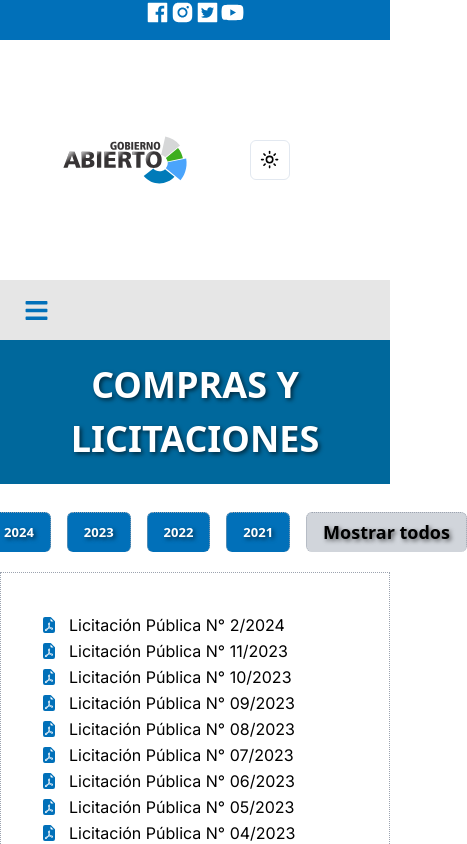
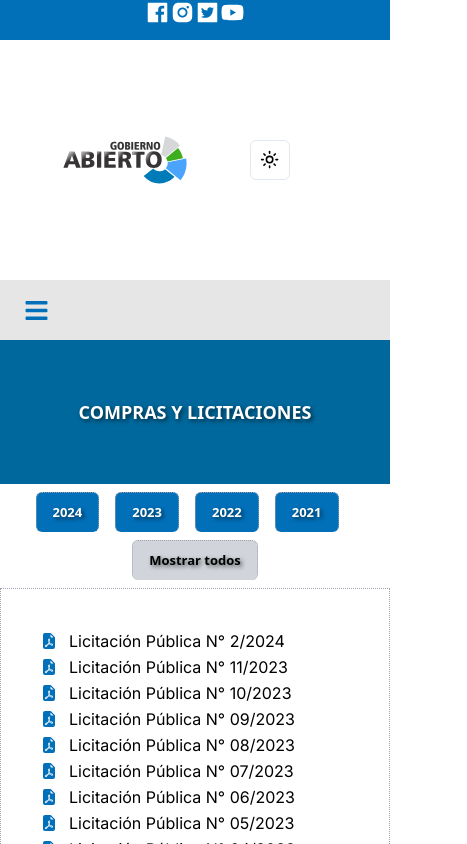
Before and after one commit to manuelcostilla/Gobierno-Abierto, a Next.js app: page /precios-y-licitaciones in a window 390 px wide. Shown: the top 844 px of the page, 467 px wide, since content can reach past the window. Built offline with nearby package versions, Linux system fonts and the light colour scheme.

Commit message:
Update BoletinOficialTexto and Organigrama components styling and layout

```diff
--- a/app/boletin-oficial/components/BoletinOficialTexto.jsx
+++ b/app/boletin-oficial/components/BoletinOficialTexto.jsx
@@ -3,7 +3,7 @@ import React from 'react'
 export const BoletinOficialTexto = () => {
   return (
     <>
-  <div className='flex h-36 w-full bg-blue-title justify-center items-center '>
+  <div className='flex h-36 w-full bg-blue-title justify-center items-center'>
     <h1 className='text-lg lg:text-3xl font-sans text-white font-bold 'style={{ textShadow: '2px 2px 4px rgba(0, 0, 0, 0.6)' }}>BOLETIN OFICIAL</h1>
   </div>
   <div className='px-4 md:px-8 xs:flex xs:justify-center'>
--- a/app/organigrama/components/Organigrama.jsx
+++ b/app/organigrama/components/Organigrama.jsx
@@ -8,7 +8,7 @@ import Image from "next/image"
 export function Organigrama () {
   return (
     <>
-    <div className="flex justify-center overflow-x-hidden">
+    <div className="flex justify-center ">
     <div className="flex flex-col mt-10 mb-10">
       <Dialog>
         <DialogTrigger asChild className="bg-blue-title text-xs lg:text-lg w-[350px] lg:w-full">
--- a/app/precios-y-licitaciones/components/Licitaciones.jsx
+++ b/app/precios-y-licitaciones/components/Licitaciones.jsx
@@ -36,38 +36,38 @@ export const AcordeonDeLicitaciones = ({ data }) => {
   return (
     <>
       <div className="flex max-w-screen h-36 bg-blue-title justify-center items-center">
-        <h1 className="flex justify-center items-center text-center text-4xl font-sans text-white font-bold" style={{ textShadow: '2px 2px 4px rgba(0, 0, 0, 0.6)' }}>
+        <h1 className="flex justify-center items-center text-center text-lg lg:text-3xl font-sans text-white font-bold" style={{ textShadow: '2px 2px 4px rgba(0, 0, 0, 0.6)' }}>
           COMPRAS Y LICITACIONES
         </h1>
       </div>
-      <div className="m-5 flex justify-center xs:text-center xs:items-center xs:content-center xs:flex-wrap xs:text-xs xs:m-0 xs:p-0 xs:w-full font-sans">
+      <div className=" lg:m-10 flex flex-wrap justify-center text-xs  font-sans overflow-x-hidden">
         <Button
           onClick={() => handleShowObjects('2024')}
-          className={`mt-2 ml-16 mr-4 bg-blue-header hover:bg-blue-500 text-white font-bold py-4 px-4 border-dotted border-l border-r border-t border-gray-400 xs:px-1 xs:py-1 lg:text-base ${selectedYear === '2024' ? 'text-black bg-gray-300 text-lg lg:text-base' : ''}`}style={{ textShadow: '2px 2px 4px rgba(0, 0, 0, 0.6)' }}
+          className={`mt-2 lg:ml-16 mr-4 bg-blue-header hover:bg-blue-500 text-white font-bold py-4 px-4 border-dotted border-l border-r border-t border-gray-400 xs:px-1 xs:py-1 lg:text-base ${selectedYear === '2024' ? 'text-black bg-gray-300 text-sm lg:text-base' : ''}`}style={{ textShadow: '2px 2px 4px rgba(0, 0, 0, 0.6)' }}
         >
           2024
         </Button>
         <Button
           onClick={() => handleShowObjects('2023')}
-          className={`mt-2 mr-4 bg-blue-header hover:bg-blue-500 text-white font-bold py-4 px-4 border-dotted border-l border-r border-t border-gray-400 xs:px-1 xs:py-1 lg:text-base ${selectedYear === '2023' ? 'text-black bg-gray-300 text-lg lg:text-base' : ''}`}style={{ textShadow: '2px 2px 4px rgba(0, 0, 0, 0.6)' }}
+          className={`mt-2 mr-4 bg-blue-header hover:bg-blue-500 text-white font-bold py-4 px-4 border-dotted border-l border-r border-t border-gray-400 xs:px-1 xs:py-1 lg:text-base ${selectedYear === '2023' ? 'text-black bg-gray-300 text-sm lg:text-base' : ''}`}style={{ textShadow: '2px 2px 4px rgba(0, 0, 0, 0.6)' }}
         >
           2023
         </Button>
         <Button
           onClick={() => handleShowObjects('2022')}
-          className={`mt-2 mr-4 bg-blue-header hover:bg-blue-500 text-white font-bold py-4 px-4 border-dotted border-l border-r border-t border-gray-400 xs:px-1 xs:py-1 lg:text-base ${selectedYear === '2022' ? 'text-black bg-gray-300 text-lg lg:text-base' : ''}`}style={{ textShadow: '2px 2px 4px rgba(0, 0, 0, 0.6)' }}
+          className={`mt-2 mr-4 bg-blue-header hover:bg-blue-500 text-white font-bold py-4 px-4 border-dotted border-l border-r border-t border-gray-400 xs:px-1 xs:py-1 lg:text-base ${selectedYear === '2022' ? 'text-black bg-gray-300 text-sm lg:text-base' : ''}`}style={{ textShadow: '2px 2px 4px rgba(0, 0, 0, 0.6)' }}
         >
           2022
         </Button>
         <Button
           onClick={() => handleShowObjects('2021')}
-          className={`mt-2 mr-4 bg-blue-header hover:bg-blue-500 text-white font-bold py-4 px-4 border-dotted border-l border-r border-t border-gray-400 xs:px-1 xs:py-1 lg:text-base ${selectedYear === '2021' ? 'text-black bg-gray-300 text-lg lg:text-base' : ''}`}style={{ textShadow: '2px 2px 4px rgba(0, 0, 0, 0.6)' }}
+          className={`mt-2 mr-4 bg-blue-header hover:bg-blue-500 text-white font-bold py-4 px-4 border-dotted border-l border-r border-t border-gray-400 xs:px-1 xs:py-1 lg:text-base ${selectedYear === '2021' ? 'text-black bg-gray-300 text-sm lg:text-base' : ''}`}style={{ textShadow: '2px 2px 4px rgba(0, 0, 0, 0.6)' }}
         >
           2021
         </Button>
         <Button
           onClick={resetList}
-          className={`mt-2 bg-blue-header hover:bg-blue-500 text-white font-bold py-4 px-4 border-dotted border-l border-r border-t border-gray-400 xs:px-2 xs:py-2 lg:text-base ${selectedYear === null ? 'text-black bg-gray-300 text-lg lg:text-base' : ''}`}style={{ textShadow: '2px 2px 4px rgba(0, 0, 0, 0.6)' }}
+          className={`mt-2 mb-2 bg-blue-header hover:bg-blue-500 text-white font-bold py-4 px-4 border-dotted border-l border-r border-t border-gray-400 xs:px-2 xs:py-2 lg:text-base ${selectedYear === null ? 'text-black bg-gray-300 text-sm lg:text-base' : ''}`}style={{ textShadow: '2px 2px 4px rgba(0, 0, 0, 0.6)' }}
         >
           Mostrar todos
         </Button>
--- a/app/precios-y-licitaciones/page.jsx
+++ b/app/precios-y-licitaciones/page.jsx
@@ -4,7 +4,9 @@ import { licitaciones } from './data/InfoLicitaciones'
 const Licitaciones = () => {
   return (
     <>
-      <AcordeonDeLicitaciones data={licitaciones} />
+    <div className='overflow-x-hidden'>
+      <AcordeonDeLicitaciones data={licitaciones}/>
+      </div>
     </>
   )
 }
```
